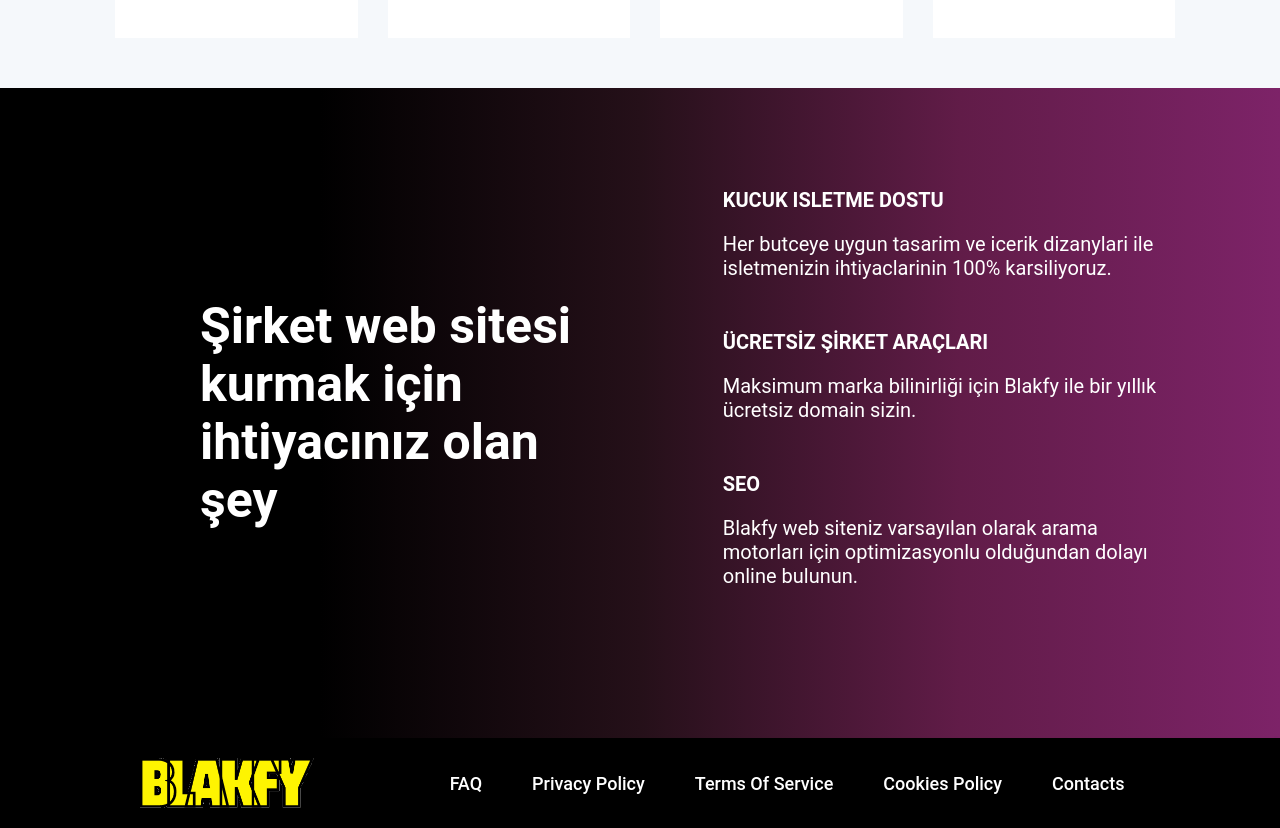
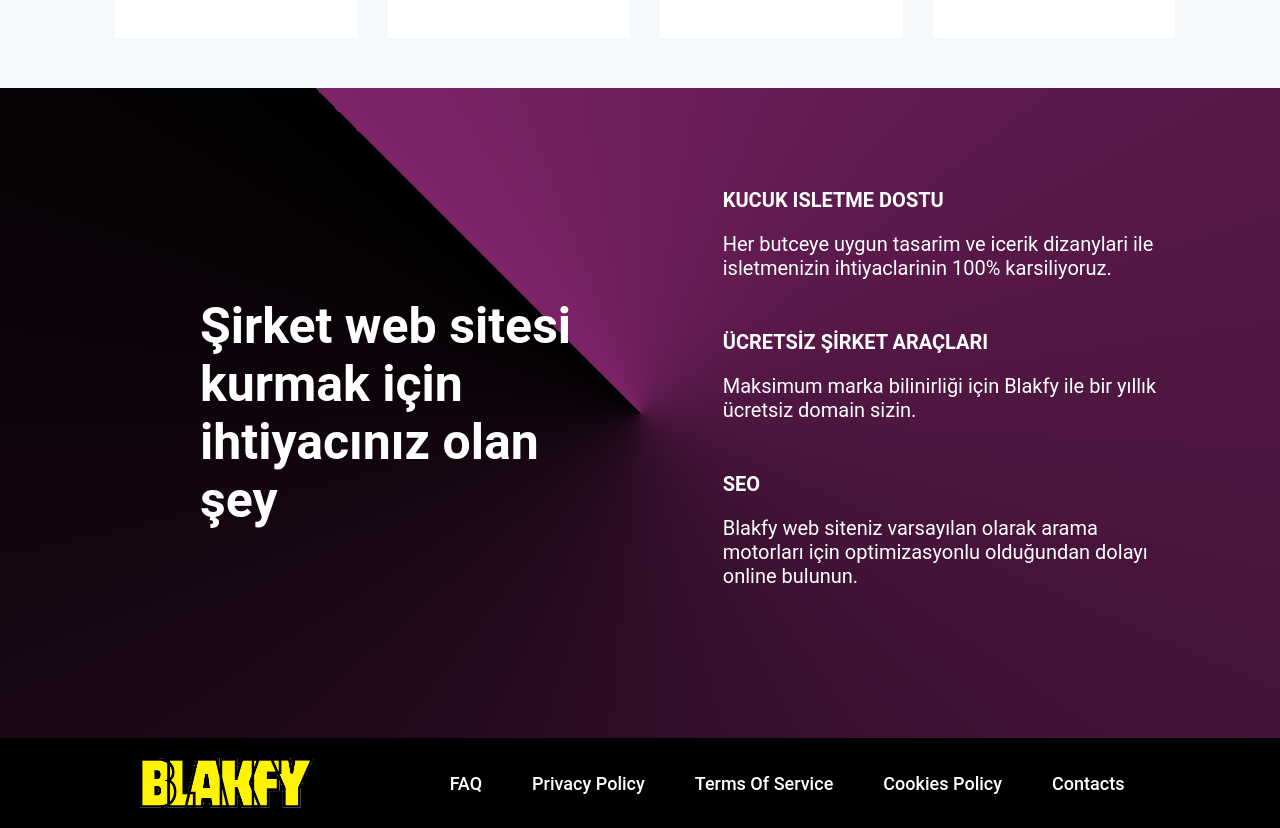
Before and after one commit to Blakfy-com/blakfy, a React (Create React App) app: page / in a window 1280 px wide. Shown: the part 1354-2182 px from the top of the page. Built offline with nearby package versions, Linux system fonts and the light colour scheme; a web font is replaced by a local one.

Commit message:
Last
last

```diff
--- a/src/App.js
+++ b/src/App.js
@@ -16,6 +16,7 @@ function App() {
                 <Route exact path="/Services" element={<Services />} />
                 <Route exact path="/Singup" element={<Signup />} />
                 <Route exact path="/Singin" element={<SignIn />} />
+                {/* Tests */}
             </Routes>
         </BrowserRouter>
     );
--- a/src/Components/Pages/Home/ContentKnowledge/ContentKnowledge.css
+++ b/src/Components/Pages/Home/ContentKnowledge/ContentKnowledge.css
@@ -6,7 +6,8 @@
     padding: 100px;
     /* background: linear-gradient(180deg, #fa4b68 0%, #f5536e 100%); */
     /* Created with https://www.css-gradient.com */
-    background-image: linear-gradient(to left, #7d2368, #611c48, #251019, #000000, #000000);
+    /* Created with https://www.css-gradient.com */
+    background: conic-gradient(from 315deg, #7D2368, #000000);
     background-blend-mode: screen;
     color: white;
 }
```
